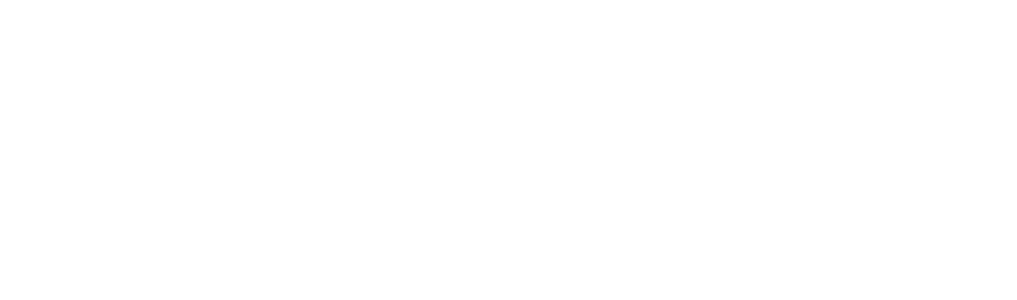
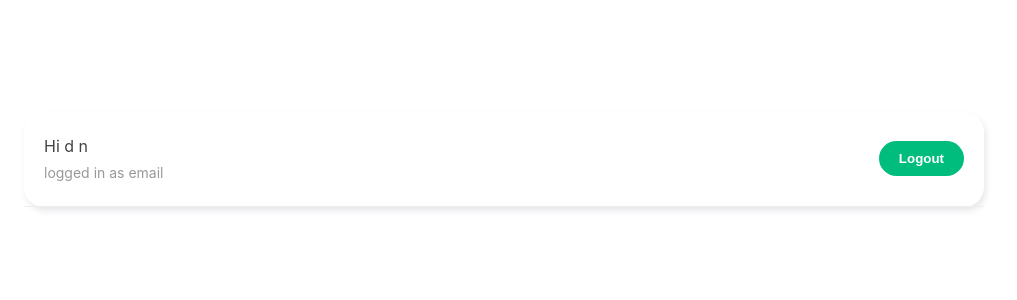
Before and after one commit to MadThura/live-chat-room, a Vue app: page /chatroom in a window 1280 px wide. Shown: the top 300 px of the page, without its empty margins (136-1153 px from the left). Built offline with nearby package versions, Linux system fonts and the light colour scheme.

Commit message:
create navbar component and make logout button work

```diff
--- /dev/null
+++ b/src/components/Navbar.vue
@@ -0,0 +1,48 @@
+<script setup>
+import { auth } from '@/firebase/config';
+import { signOut } from 'firebase/auth';
+import { ref } from 'vue';
+
+let error = ref(null);
+
+let logout = async () => {
+    try {
+        await signOut(auth);
+        console.log("out");
+    } catch (err) {
+        error.value = err.message;
+        console.log(err.value);
+    }
+}
+</script>
+
+<template>
+    <nav>
+        <div>
+            <p>Hi d n</p>
+            <p class="email">logged in as email</p>
+        </div>
+        <button @click="logout">Logout</button>
+    </nav>
+</template>
+
+<style>
+nav {
+    padding: 20px;
+    border-bottom: 1px solid #eee;
+    display: flex;
+    justify-content: space-between;
+    align-items: center;
+}
+
+nav p {
+    margin: 2px auto;
+    font-size: 16px;
+    color: #444;
+}
+
+nav p.email {
+    font-size: 14px;
+    color: #999;
+}
+</style>
--- a/src/views/Chatroom.vue
+++ b/src/views/Chatroom.vue
@@ -1,10 +1,11 @@
 <script setup>
+import Navbar from '@/components/Navbar.vue';
+</script>
 
-</script>
 <template>
-
+    <div class="container">
+        <Navbar></Navbar>
+    </div>
 </template>
 
-<style>
-
-</style>
+<style></style>
```
